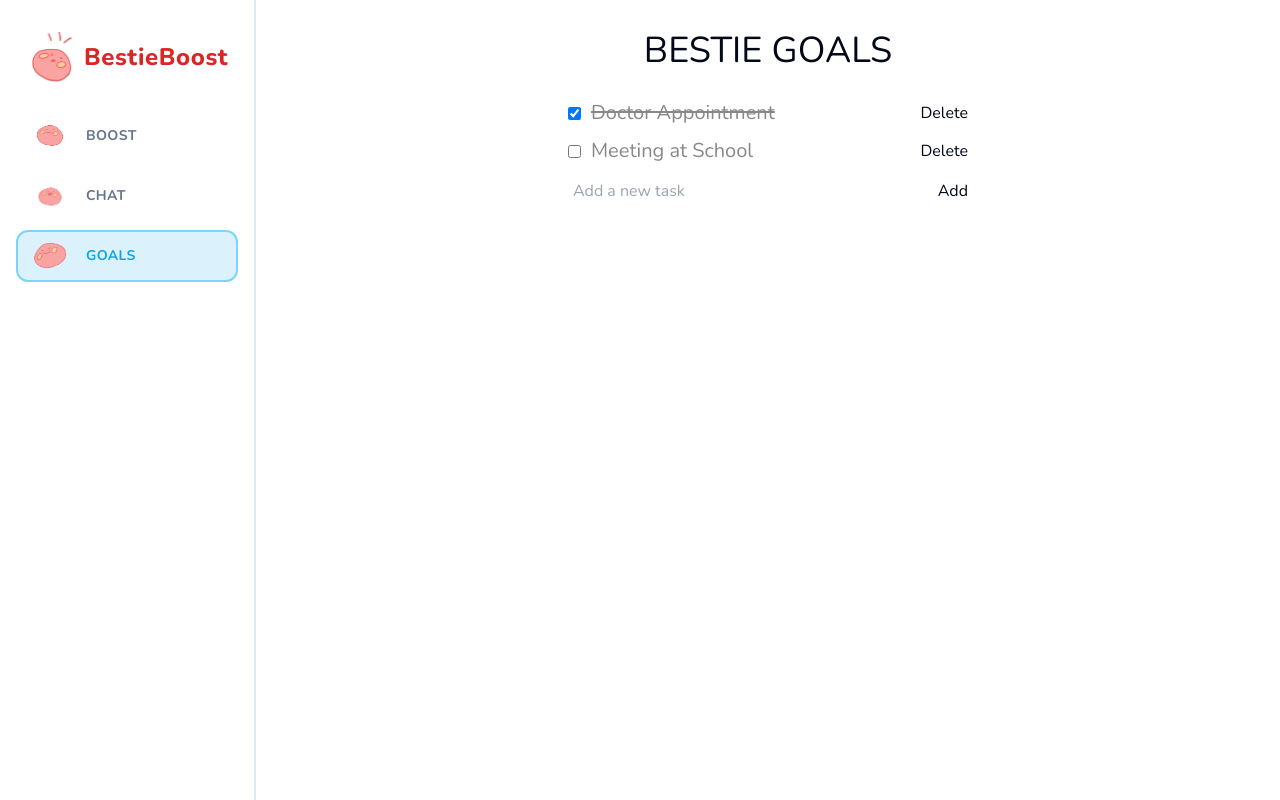
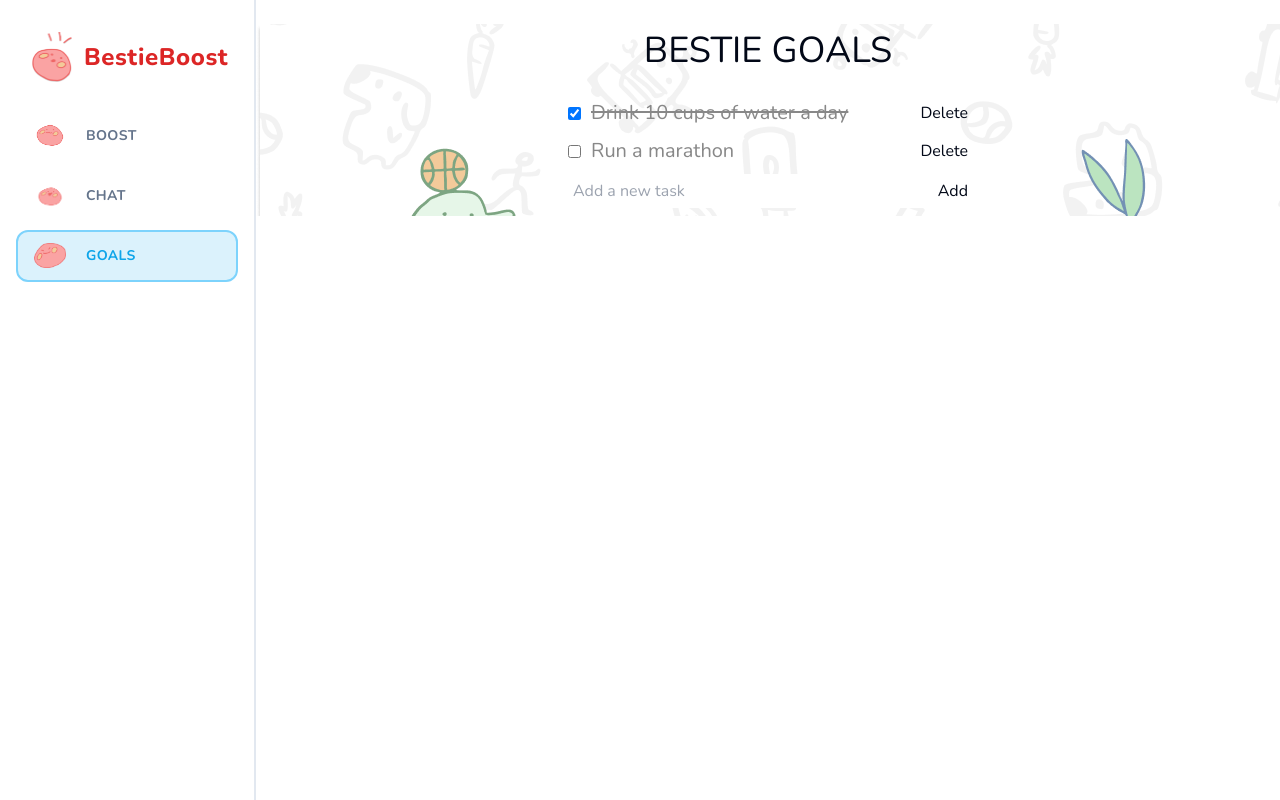
Before and after one commit to graceco22/BestieBoost, a Next.js app: page /quests in a window 1280 px wide. Built offline with nearby package versions, Linux system fonts and the light colour scheme; no server answers.

Commit message:
bestie goals

```diff
--- a/app/(main)/leaderboard/page.tsx
+++ b/app/(main)/leaderboard/page.tsx
@@ -16,12 +16,12 @@ const LeaderboardPage = async () => {
   );
 
   return (
-    <div className="flex flex-row-reverse gap-[48px] px-6">
+    <div className="flex flex-row-reverse gap-[48px] px-6" style={{ backgroundImage: 'url(/back2.png)' }}>
 
       <FeedWrapper>
         <div className="flex w-full flex-col items-center">
           <Image
-            src="/Chad.png"
+            src="/chat.png"
             alt="Leaderboard"
             height={90}
             width={90}
@@ -34,7 +34,10 @@ const LeaderboardPage = async () => {
             Ask me anything about your health journey!
           </p>
 
-          <Separator className="mb-4 h-0.5 rounded-full" />
+          <br></br>
+          <br></br>
+
+          {/* <Separator className="mb-4 h-0.5 rounded-full" /> */}
           <DeepChat
           directConnection={{
             cohere: {
--- a/app/(main)/quests/page.tsx
+++ b/app/(main)/quests/page.tsx
@@ -12,12 +12,12 @@ const QuestsPage: React.FC = () => {
   const [tasks, setTasks] = useState<Task[]>([
     {
       id: 1,
-      text: 'Doctor Appointment',
+      text: 'Drink 10 cups of water a day',
       completed: true
     },
     {
       id: 2,
-      text: 'Meeting at School',
+      text: 'Run a marathon',
       completed: false
     }
   ]);
@@ -49,7 +49,7 @@ const QuestsPage: React.FC = () => {
   };
 
   return (
-    <div className="todo-list">
+    <div className="todo-list" style={{ backgroundImage: 'url(/back2.png)' }}>
       <h1 className="header">BESTIE GOALS</h1> {/* Title/Header */}
       {tasks.map(task => (
         <div key={task.id} className="todo-item">
```
Also changed, not shown: public/back2.png (added).
